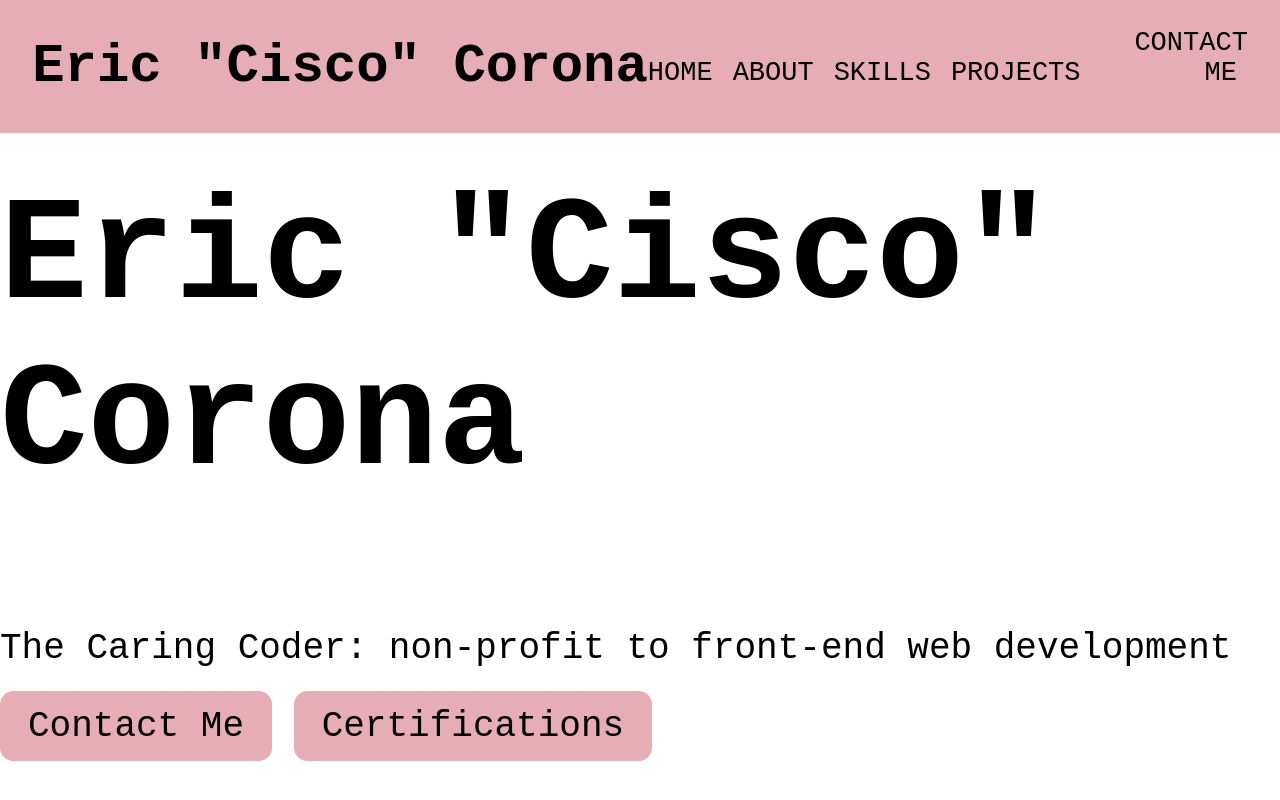
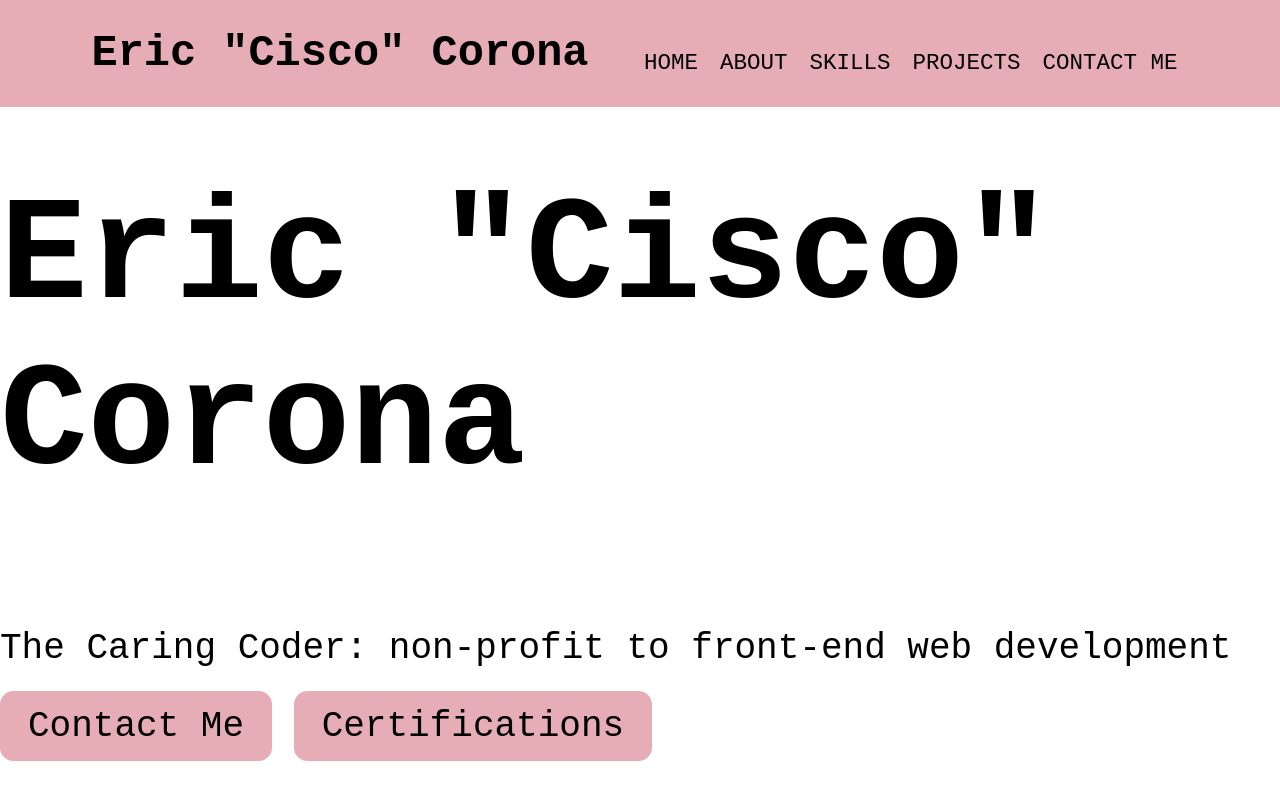
Before and after one commit to ericcorona1/Professional_Page, a plain HTML site: page index.html in a window 1280 px wide. Shown: the top 800 px of the page. Drawn offline with Linux system fonts and the light colour scheme.

Commit message:
fixed nav mobile and full

```diff
--- a/style.css
+++ b/style.css
@@ -16,8 +16,9 @@
   /* font-sizes */
   font-size: 18px;
   --fs-xl: clamp(3rem, 10vw + 1rem, 10rem);
-  --fs-l: clamp(2rem, 3.5vw + 1rem, 3rem);
+  --fs-l: clamp(2rem, 2vw + 1rem, 2.5rem);
   --fs-600: 2rem;
+  --fs-500: 1.5rem;
   --fs-400: 1rem;
 }
 
@@ -58,6 +59,11 @@ body {
   font-family: "Courier New", Courier, monospace;
   font-weight: 400;
   height: 100%;
+}
+
+main {
+  max-width: 1400px;
+  margin: auto;
 }
 
 .banner {
@@ -196,7 +202,7 @@ nav {
 }
 
 nav ul {
-  margin: 0;
+  margin: 1rem 0 0 0;
   padding: 0;
   list-style: none;
 }
@@ -209,7 +215,7 @@ nav li {
 nav a {
   color: var(--main-button-hover);
   text-decoration: none;
-  font-size: var(--fs-600);
+  font-size: var(--fs-400);
   opacity: 0;
   text-transform: uppercase;
   transition: opacity 150ms ease-in-out;
@@ -228,9 +234,14 @@ nav a:focus {
 
 /* font size adjustment start */
 
-@media screen and (max-width: 1503px) {
+@media screen and (min-width: 1200px) {
   nav a {
-    font-size: 1.5em;
+    font-size: 1.25rem;
+  }
+}
+@media screen and (min-width: 1649px) {
+  nav a {
+    font-size: var(--fs-500);
   }
 }
 /* font size adjustment end */
@@ -257,7 +268,7 @@ nav a:focus {
 
   .nav-header {
     display: grid;
-    grid-template-columns: 1fr auto minmax(600px, 3fr) 1fr;
+    grid-template-columns: 0.5fr auto minmax(600px, 3fr) 0.5fr;
     transition: background-color 0.3s ease-in-out;
     transition-property: background-color;
     transition-duration: 0.3s;
@@ -289,13 +300,12 @@ nav a:focus {
 
   nav ul {
     display: flex;
-    column-gap: 0.5rem;
+    /* column-gap: 0.5rem; */
   }
 
-  /* nav li {
-    margin-left: 2em;
+  nav li {
     margin-bottom: 0;
-  } */
+  }
 
   nav a {
     opacity: 1;
@@ -413,10 +423,11 @@ nav a:focus {
 .contact-list p,
 .contact-list a {
   margin: 0;
-  padding-top: 1rem;
+  padding: 0.5rem;
   display: inline-block;
   color: black;
   text-decoration: none;
+  border: 2px solid transparent;
 }
 
 .contact-list a:hover {
@@ -517,11 +528,14 @@ textarea:focus {
   color: var(--success-color);
 }
 
+/* footer start */
+
 .primary-footer {
   background: var(--primary-color);
   width: 100%;
   padding: 1rem;
   text-align: center;
+  margin-top: 2rem;
 }
 
 .primary-footer p {
@@ -550,6 +564,8 @@ textarea:focus {
   color: var(--main-button-hover);
   text-decoration: none;
   color: black;
+  border: 2px solid transparent;
+  padding: 0.5rem;
 }
 
 .primary-footer a:hover {
@@ -563,3 +579,5 @@ textarea:focus {
   color: black;
   text-decoration: none;
 }
+
+/* footer end */
```
